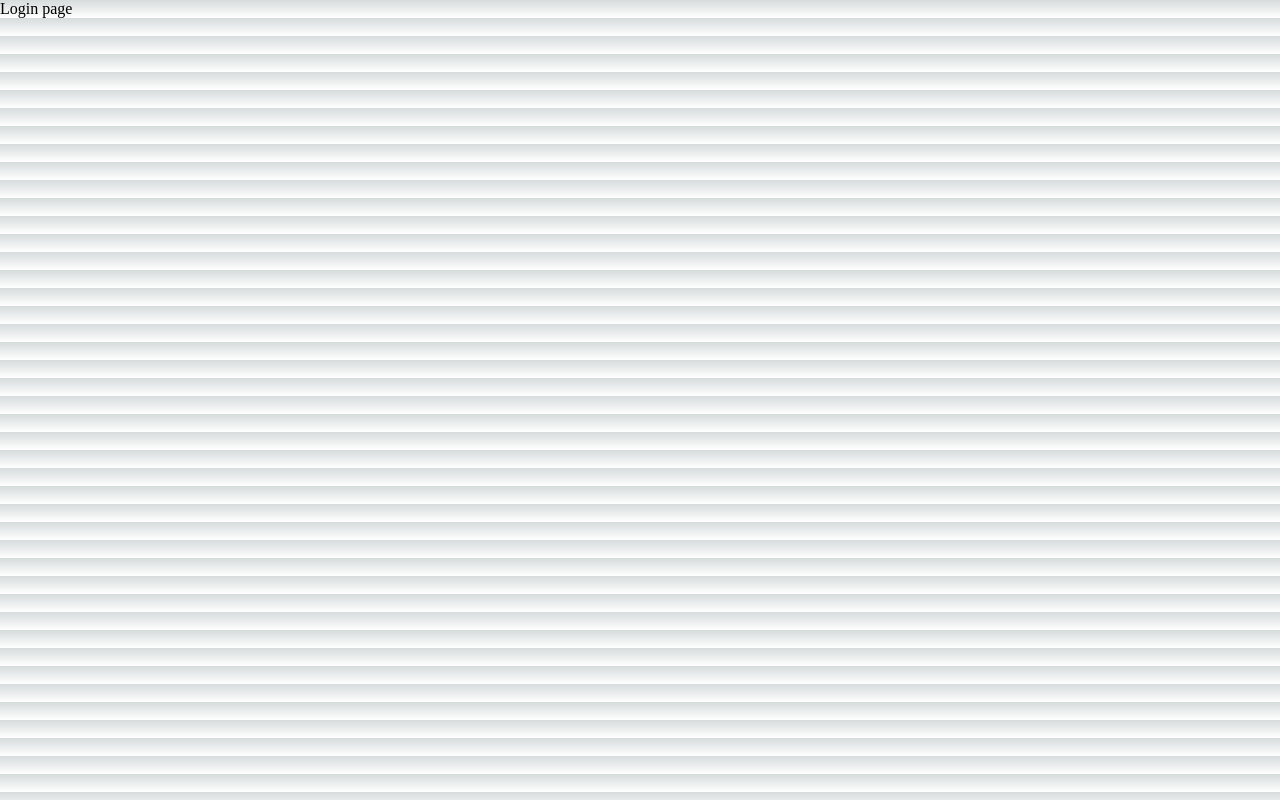
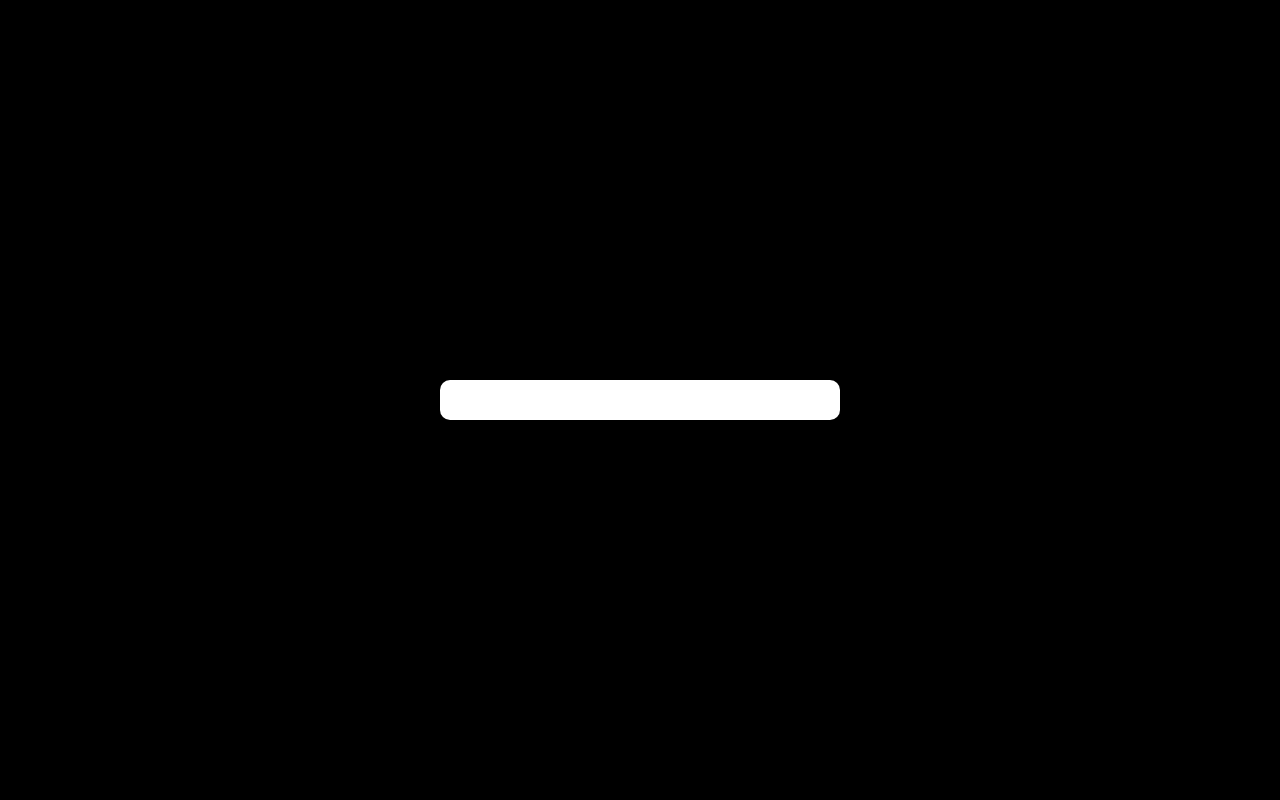
Before and after one commit to angelorubin/next-auth, a Next.js app: page /login in a window 1280 px wide. Built offline with nearby package versions, Linux system fonts and the light colour scheme.

Commit message:
Criado o estilo das páginas

```diff
--- a/pages/login.js
+++ b/pages/login.js
@@ -1,7 +1,11 @@
+import styles from '../styles/Login.module.css'
+
+import LoginCard from '../src/components/loginCard/loginCard'
+
 export default function LoginPage() {
   return (
-    <div>
-      Login page
+    <div className={styles.background}>
+      <LoginCard />
     </div>
   )
 }
--- /dev/null
+++ b/src/components/loginCard/loginCard.js
@@ -0,0 +1,10 @@
+import styles from './loginCard.module.css'
+
+export default function LoginCard({ title, children}) {
+  return (
+    <div className={styles.card}>
+      <h2 className={styles.title}>{title}</h2>
+      {children}
+    </div>
+  )
+}
--- /dev/null
+++ b/src/components/loginCard/loginCard.module.css
@@ -0,0 +1,10 @@
+.card {
+  background-color: #fff;
+  width: 400px;
+  padding: 20px;
+  border-radius: 10px
+}
+
+.title {
+  text-align: center;
+}
--- /dev/null
+++ b/styles/login.module.css
@@ -0,0 +1,7 @@
+.background {
+  background-color: #000;
+  min-height: 100vh;
+  display: flex;
+  align-items: center;
+  justify-content: center;
+}
```
Also changed, not shown: pages/cadastro.js (+6 -2 lines).
